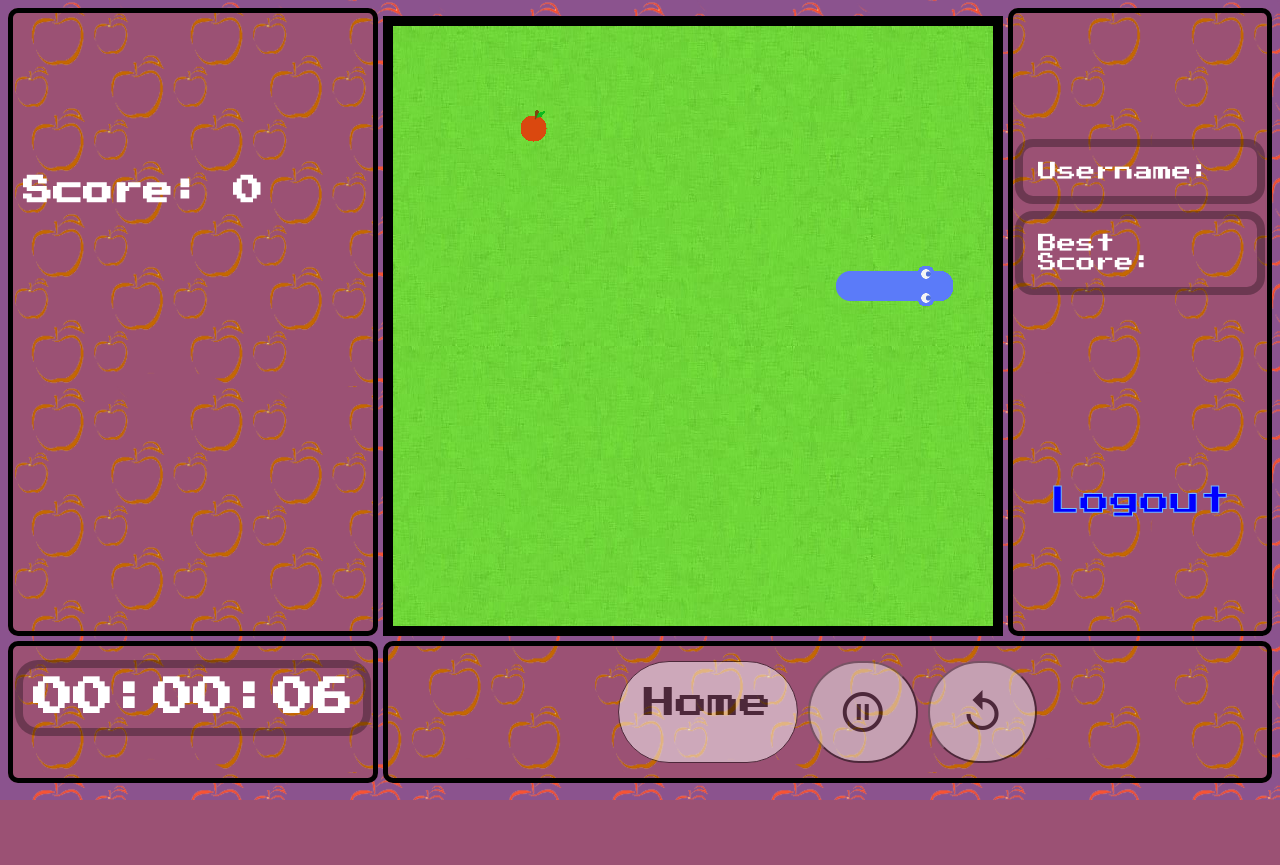
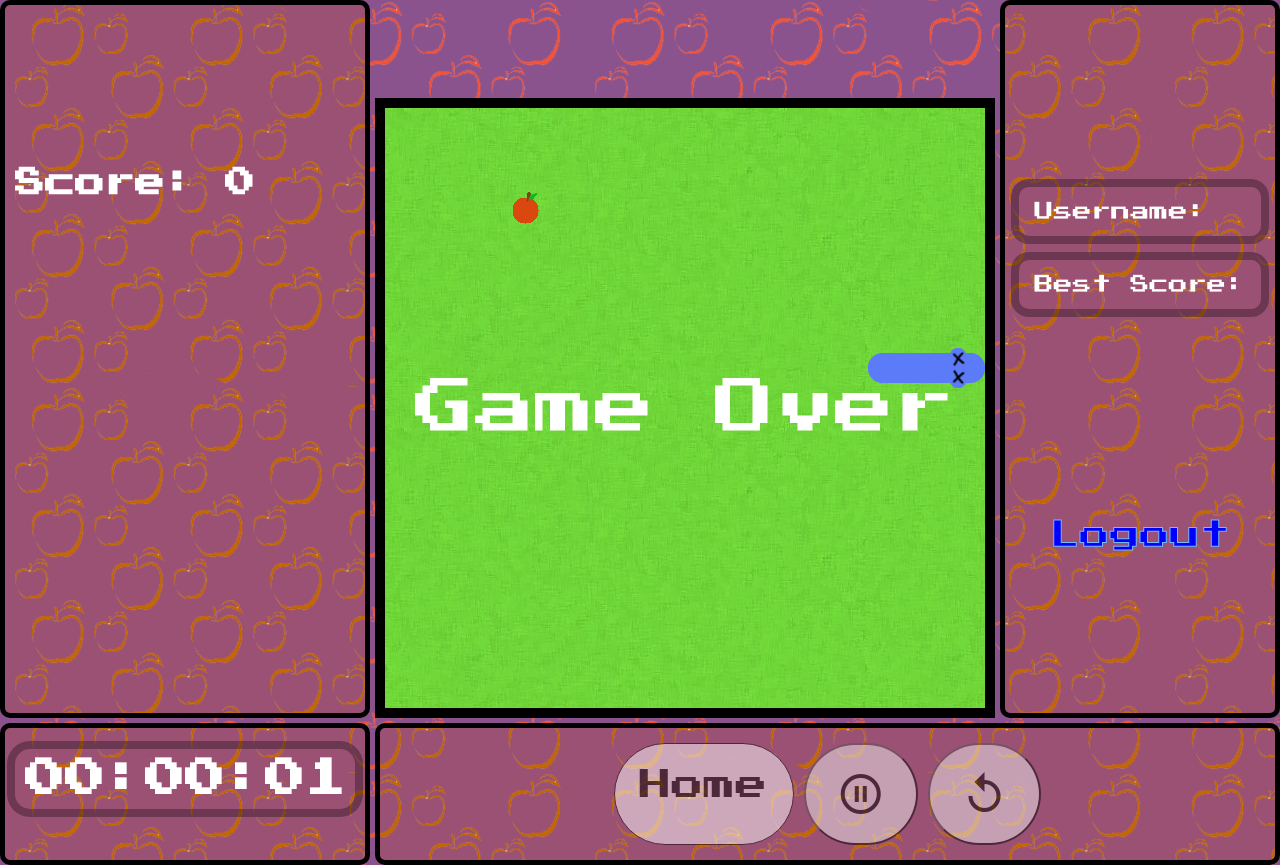
Before and after one commit to DaniloParisi03/Snake-Webgame, a PHP site: page /html/game.html in a window 1280 px wide. Before the commit the page ends 800 px from the top, so only its background shows below. Run offline with PHP 8.4, Linux system fonts and the light colour scheme; data that the repository does not hold is empty.

Commit message:
Fix background repetition and increase snake movement FPS for smoother animation

```diff
--- a/css/game_style.css
+++ b/css/game_style.css
@@ -13,7 +13,9 @@ body{
     display: grid;
     grid-template-columns: 1fr 2fr 1fr;
     grid-template-rows: 0.3fr 2fr 0.3fr;
-    height: 60vh;
+    min-height: 100vh;
+    margin: 0;
+    background-repeat: repeat;
     gap: 5px;
 }
 
--- a/css/home_style.css
+++ b/css/home_style.css
@@ -7,6 +7,9 @@
 body{
     background-image: url("../images/background.png");
     background-color: #884e8bf7; /* Green */
+    background-repeat: repeat;
+    min-height: 100vh;
+    margin: 0;
     align-items: center;
     display: flex;
     flex-direction: column;
--- a/js/game_code.js
+++ b/js/game_code.js
@@ -47,8 +47,8 @@ window.addEventListener('DOMContentLoaded',
                 // Fruit appearing on screen
                 this.apple = new Apple(this);
 
-                // Snake movement speed in milliseconds
-                this.velocity = 550;
+                // Snake movement speed in milliseconds (lower = higher movement FPS & smoother animation)
+                this.velocity = 150;
                 // Condition of game over
                 this.gameOver = false;
             }
@@ -80,7 +80,7 @@ window.addEventListener('DOMContentLoaded',
                     this.apple.checkAppleCoordinates();
                     this.player.addBodyElement(this);
 
-                    this.velocity = Math.max(75, this.velocity - 25);
+                    this.velocity = Math.max(50, this.velocity - 8);
                     timer = setInterval(updateMovement, this.velocity);
                 }
             }
```
